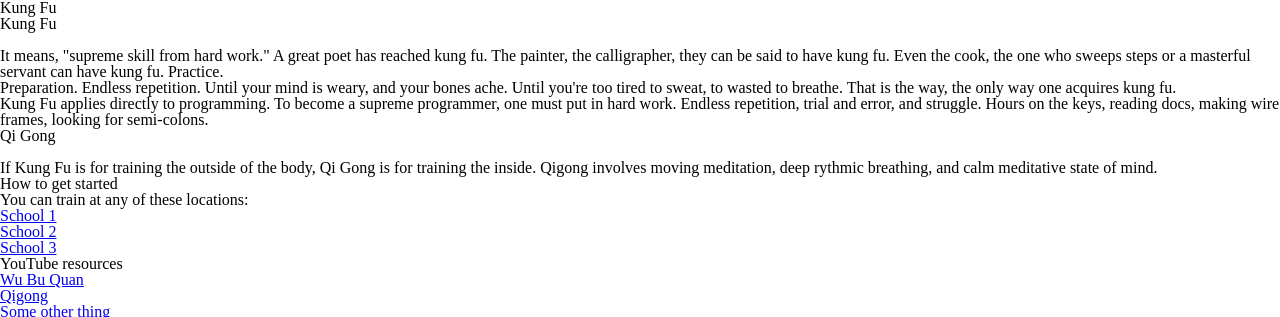
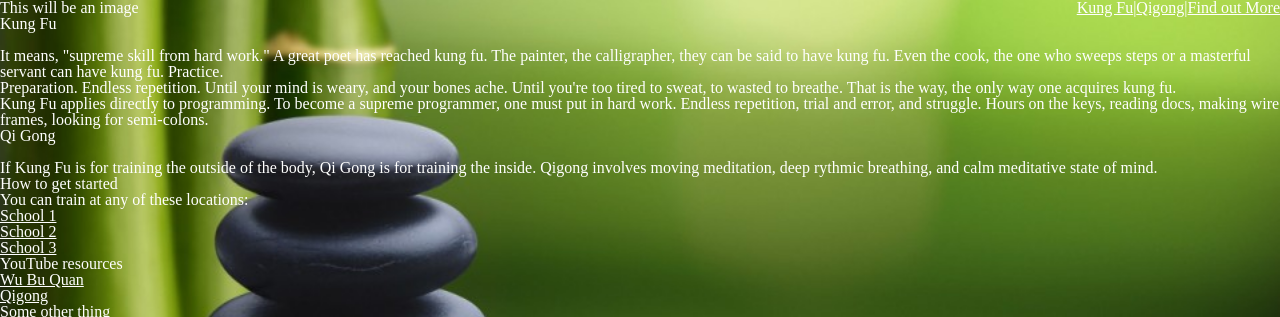
Before and after one commit to Ecksi/show-n-tell, a plain HTML site: page index.html in a window 1280 px wide. Shown: the top 317 px of the page. Drawn offline with Linux system fonts and the light colour scheme.

Commit message:
add header flexbox

```diff
--- a/index.html
+++ b/index.html
@@ -7,12 +7,21 @@
     <link rel="stylesheet" href="stylesheets/main.css">
   </head>
   <body>
-    <header class="">
-      <div class="">
-        <h1>Kung Fu<h1>
+
+    <header class="header">
+      <div class="header-left">
+        <h1>This will be an image<h1>
       </div>
-      <nav>
-
+      <nav class="header-nav">
+        <div class="nav-1">
+          <a href="#">Kung Fu</a>
+        </div> |
+        <div class="nav-2">
+          <a href="#">Qigong</a>
+        </div> |
+        <div class="nav-3">
+          <a href="#">Find out More</a>
+        </div>
       </nav>
     </header>
 
--- a/stylesheets/main.css
+++ b/stylesheets/main.css
@@ -0,0 +1,22 @@
+* {
+  box-sizing: border-box;
+  color: white;
+}
+
+body {
+  background-image: url("../images/zen-background.jpg");
+  background-repeat: no-repeat;
+  background-position: center;
+  background-size: cover;
+}
+
+.header {
+  display: flex;
+  flex-direction: row;
+  justify-content: space-between;
+}
+
+.header-nav {
+  display: flex;
+  flex-direction: row;
+}
```
Also changed, not shown: images/zen-background.jpg (added).
